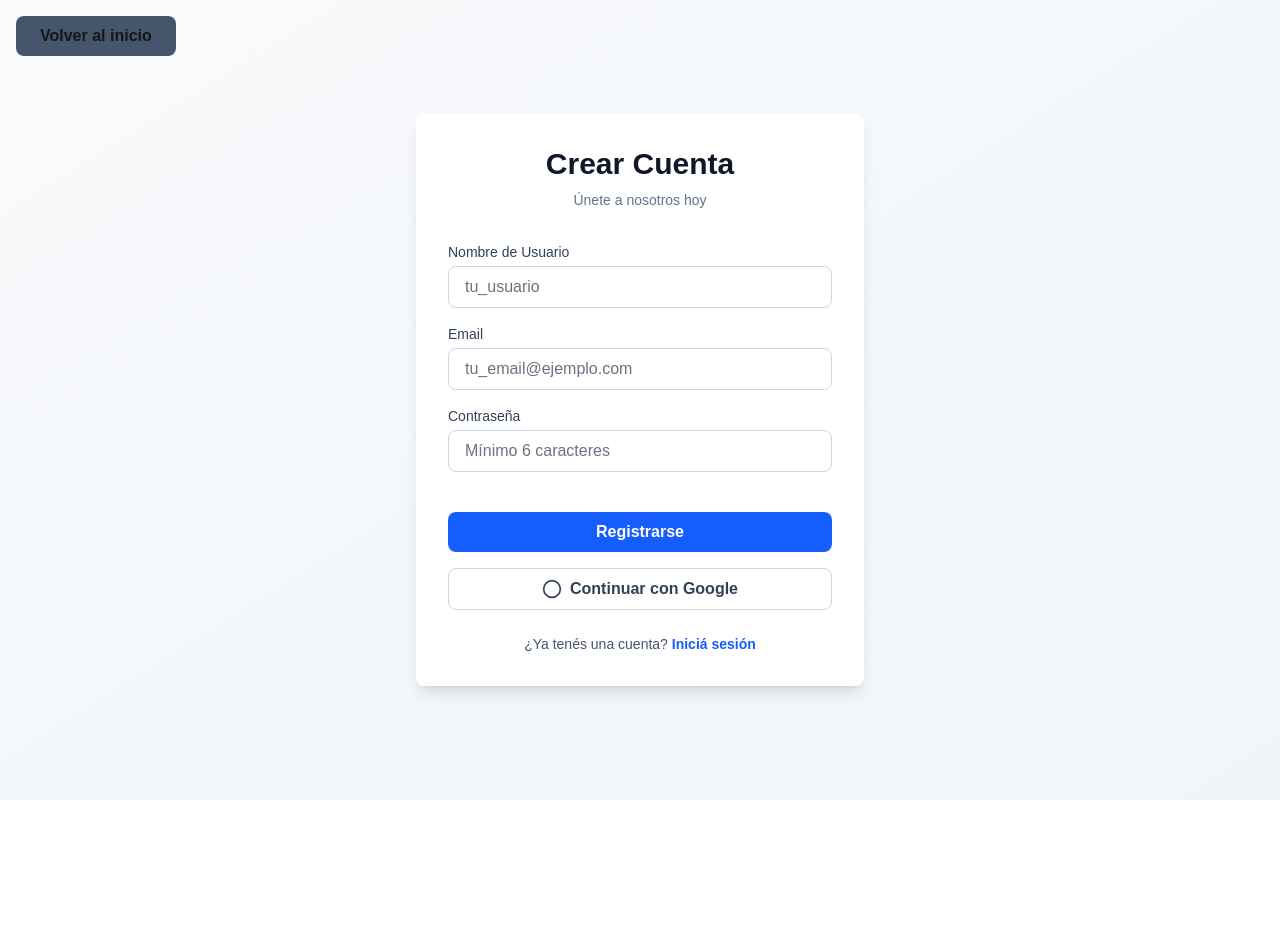
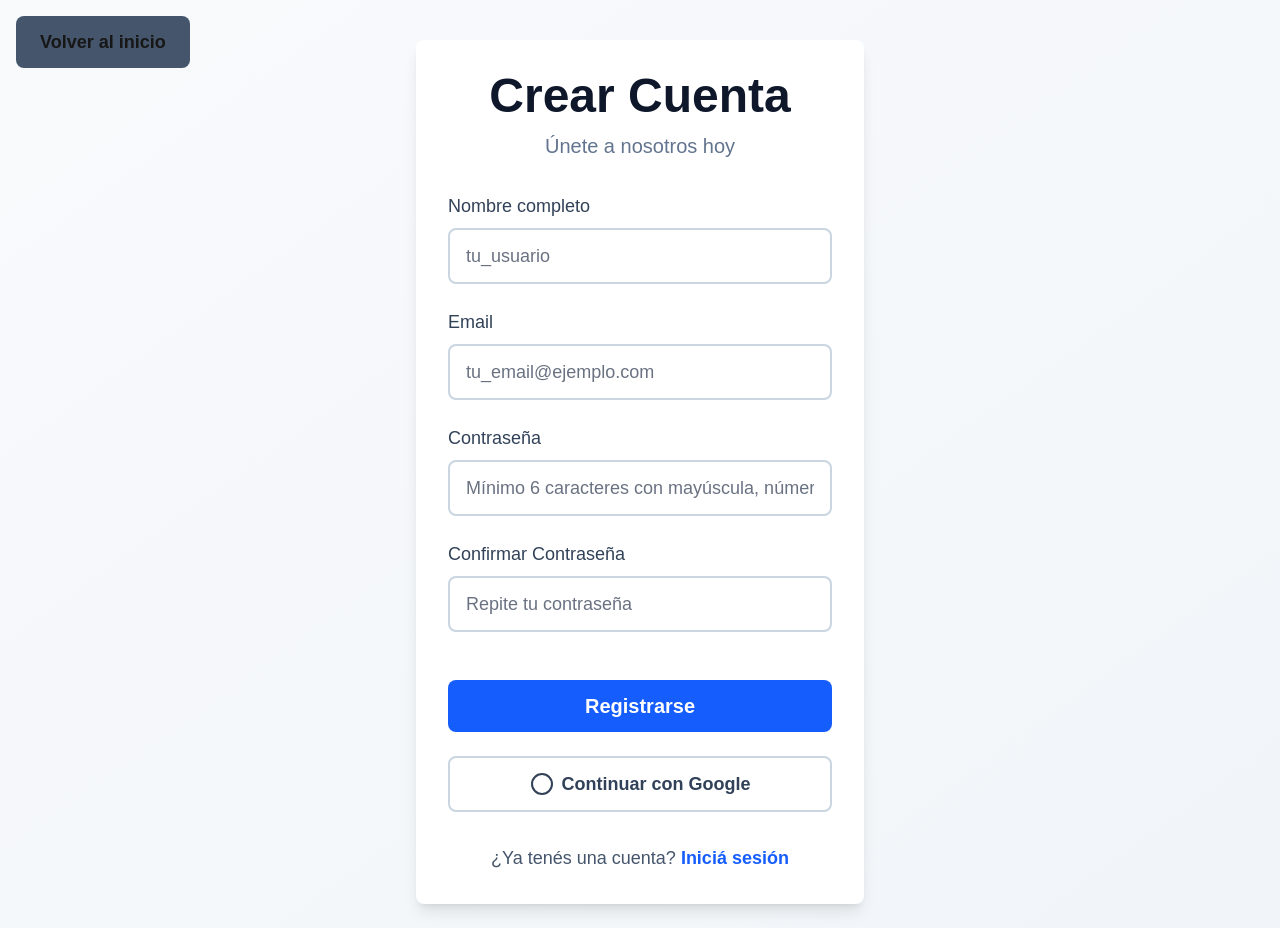
Before and after one commit to colibrilatam/colibri_os_front, a Next.js app in the folder client/: page /login in a window 1280 px wide. Both pictures are taken after a click on the button "Registrate". Before the commit the page ends 800 px from the top, so only its background shows below. Built offline with nearby package versions, Linux system fonts and the light colour scheme; no server answers.

Commit message:
registro conectado al backend

```diff
--- a/client/src/app/(dashboard)/proyectos/page.jsx
+++ b/client/src/app/(dashboard)/proyectos/page.jsx
@@ -122,7 +122,7 @@ export default function ProyectosPage() {
       ) : (
         <section>
           <h2 className="text-2xl font-bold text-gray-900 mb-4">Tu Proyecto</h2>
-          <div className="bg-gradient-to-br from-gray-50 to-gray-100 p-8 rounded-2xl border-2 border-dashed border-gray-300 flex flex-col items-center justify-center text-center">
+          <div className="bg-linear-to-br from-gray-50 to-gray-100 p-8 rounded-2xl border-2 border-dashed border-gray-300 flex flex-col items-center justify-center text-center">
             <div className="text-5xl mb-4">📋</div>
             <h3 className="text-2xl font-bold text-gray-900 mb-3">
               Todavía no creaste ningún proyecto
--- a/client/src/app/login/page.jsx
+++ b/client/src/app/login/page.jsx
@@ -1,18 +1,25 @@
 'use client';
 
 import { useState } from 'react';
+import { useRouter } from 'next/navigation';
 import Link from 'next/link';
 import LoadingScreen from '@/components/LoadingScreen';
+import { validatePassword, getPasswordErrors, validateEmail } from '@/lib/validations';
+import { useRegister } from '@/hooks/useRegister';
 
 export default function LoginRegisterPage() {
   const [view, setView] = useState('login');
   const [loading, setLoading] = useState(false);
+  const router = useRouter();
+
+  const { handleRegister } = useRegister();
 
   // Form fields
   const [formData, setFormData] = useState({
     username: '',
     email: '',
     password: '',
+    confirmPassword: '',
   });
 
   // Form errors
@@ -20,17 +27,17 @@ export default function LoginRegisterPage() {
     username: '',
     email: '',
     password: '',
+    confirmPassword: '',
   });
 
-  // Validation rules
-  const validateEmail = (email) => {
-    const emailRegex = /^[^\s@]+@[^\s@]+\.[^\s@]+$/;
-    return emailRegex.test(email);
-  };
-
-  const validatePassword = (password) => {
-    return password.length >= 6;
-  };
+  // Password validation details
+  const [passwordValidation, setPasswordValidation] = useState({
+    hasMinLength: false,
+    hasUpperCase: false,
+    hasNumber: false,
+    hasSpecialChar: false,
+    isValid: false,
+  });
 
   // Real-time validation on input change
   const handleInputChange = (e) => {
@@ -59,32 +66,57 @@ export default function LoginRegisterPage() {
     }
 
     if (name === 'password') {
+      const validation = validatePassword(value);
+      setPasswordValidation(validation);
+
       if (value.trim() === '') {
         newErrors.password = 'La contraseña es requerida';
-      } else if (!validatePassword(value)) {
-        newErrors.password = 'La contraseña debe tener mínimo 6 caracteres';
+      } else if (!validation.isValid) {
+        const errorsList = getPasswordErrors(validation);
+        newErrors.password = errorsList.join(', ');
       } else {
         newErrors.password = '';
+      }
+
+      // Check if confirmPassword matches password
+      if (formData.confirmPassword && value !== formData.confirmPassword) {
+        newErrors.confirmPassword = 'Las contraseñas no coinciden';
+      } else if (formData.confirmPassword === value) {
+        newErrors.confirmPassword = '';
+      }
+    }
+
+    if (name === 'confirmPassword') {
+      if (value.trim() === '') {
+        newErrors.confirmPassword = 'Confirmar contraseña es requerido';
+      } else if (value !== formData.password) {
+        newErrors.confirmPassword = 'Las contraseñas no coinciden';
+      } else {
+        newErrors.confirmPassword = '';
       }
     }
 
     setErrors(newErrors);
   };
 
-  // Check if form is valid
+  // revisar si el formulario es v
   const isFormValid = () => {
     if (view === 'login') {
       return formData.email.trim() !== '' &&
              formData.password.trim() !== '' &&
              !errors.email &&
-             !errors.password;
+             !errors.password &&
+             passwordValidation.isValid;
     } else {
       return formData.username.trim() !== '' &&
              formData.email.trim() !== '' &&
              formData.password.trim() !== '' &&
+             formData.confirmPassword.trim() !== '' &&
              !errors.username &&
              !errors.email &&
-             !errors.password;
+             !errors.password &&
+             !errors.confirmPassword &&
+             passwordValidation.isValid;
     }
   };
 
@@ -92,15 +124,23 @@ export default function LoginRegisterPage() {
   const handleSubmit = async (e) => {
     e.preventDefault();
 
-    if (!isFormValid()) return;
+    if (!isFormValid()) return alert('Por favor, corrige los errores en el formulario antes de continuar.');
 
     setLoading(true);
+    if(isLogin){
+      //logica de login
+    } else {
+    const result = await handleRegister(formData)
+    if (result.success) {
+      alert('¡Te has registrado correctamente! Bienvenido a Colibri OS');
+      switchView(); // Cambia a la vista de login después del registro exitoso
+    } else {
+      alert(result.error) // o mostrarlo en un estado de error en el componente
+    }
+  }
+  setLoading(false);
 
     // Se simula una llamada a la API con un delay de 1.5 segundos
-    setTimeout(() => {
-      console.log(`${view === 'login' ? 'Login' : 'Registro'} iniciado:`, formData);
-      setLoading(false);
-    }, 1500);
   };
 
   // Handle Google button click
@@ -111,8 +151,15 @@ export default function LoginRegisterPage() {
   // Switch between views
   const switchView = () => {
     setView(view === 'login' ? 'register' : 'login');
-    setFormData({ username: '', email: '', password: '' });
-    setErrors({ username: '', email: '', password: '' });
+    setFormData({ username: '', email: '', password: '', confirmPassword: '' });
+    setErrors({ username: '', email: '', password: '', confirmPassword: '' });
+    setPasswordValidation({
+      hasMinLength: false,
+      hasUpperCase: false,
+      hasNumber: false,
+      hasSpecialChar: false,
+      isValid: false,
+    });
   };
 
   if (loading) {
@@ -122,31 +169,31 @@ export default function LoginRegisterPage() {
   const isLogin = view === 'login';
 
   return (
-    <div className="flex items-center relative flex-col justify-center min-h-screen bg-linear-to-br from-slate-50 to-slate-100 px-4 p-6">
+    <div className=" flex items-center relative flex-col justify-center min-h-screen bg-linear-to-br from-slate-50 to-slate-100 px-4 py-6">
         {/* Home button */}
       <Link
         href="/"
-        className=" top-4 left-4 absolute  px-6 py-2 bg-slate-600 text-white rounded-lg font-semibold hover:bg-slate-700 transition"
+        className="top-4 left-4 absolute px-6 py-3 bg-slate-600 text-white rounded-lg font-semibold text-base sm:text-lg hover:bg-slate-700 transition"
       >
         Volver al inicio
       </Link>
 
-      <div className="w-full max-w-md bg-white rounded-lg shadow-lg p-8">
+      <div className="mt-4 w-full max-w-md bg-white rounded-lg shadow-lg p-6 sm:p-8">
         {/* Title */}
-        <h1 className="text-3xl font-bold text-slate-900 mb-2 text-center">
+        <h1 className="text-4xl sm:text-5xl font-bold text-slate-900 mb-3 text-center">
           {isLogin ? 'Iniciar Sesión' : 'Crear Cuenta'}
         </h1>
-        <p className="text-center text-slate-500 text-sm mb-8">
+        <p className="text-center text-slate-500 text-lg sm:text-xl mb-8">
           {isLogin ? 'Bienvenido de vuelta' : 'Únete a nosotros hoy'}
         </p>
 
         {/* Form */}
-        <form onSubmit={handleSubmit} className="space-y-4">
+        <form onSubmit={handleSubmit} className="space-y-6">
           {/* Username field (only in register) */}
           {!isLogin && (
             <div>
-              <label htmlFor="username" className="block text-sm font-medium text-slate-700 mb-1">
-                Nombre de Usuario
+              <label htmlFor="username" className="block text-base sm:text-lg font-medium text-slate-700 mb-2">
+                Nombre completo
               </label>
               <input
                 type="text"
@@ -155,19 +202,19 @@ export default function LoginRegisterPage() {
                 value={formData.username}
                 onChange={handleInputChange}
                 placeholder="tu_usuario"
-                className={`w-full px-4 py-2 border rounded-lg focus:outline-none focus:ring-2 focus:ring-blue-500 transition placeholder:text-gray-500 text-black ${
+                className={`w-full px-4 py-3 border-2 rounded-lg text-base sm:text-lg focus:outline-none focus:ring-2 focus:ring-blue-500 transition placeholder:text-gray-500 text-black ${
                   errors.username ? 'border-red-500 bg-red-50' : 'border-slate-300'
                 }`}
               />
               {errors.username && (
-                <p className="text-red-500 text-xs mt-1">{errors.username}</p>
+                <p className="text-red-500 text-sm sm:text-base mt-2">{errors.username}</p>
               )}
             </div>
           )}
 
           {/* Email field */}
           <div>
-            <label htmlFor="email" className="block text-sm font-medium text-slate-700 mb-1">
+            <label htmlFor="email" className="block text-base sm:text-lg font-medium text-slate-700 mb-2">
               Email
             </label>
             <input
@@ -177,18 +224,18 @@ export default function LoginRegisterPage() {
               value={formData.email}
               onChange={handleInputChange}
               placeholder="tu_email@ejemplo.com"
-              className={`w-full px-4 py-2 border rounded-lg focus:outline-none focus:ring-2 focus:ring-blue-500 transition placeholder:text-gray-500 text-black ${
+              className={`w-full px-4 py-3 border-2 rounded-lg text-base sm:text-lg focus:outline-none focus:ring-2 focus:ring-blue-500 transition placeholder:text-gray-500 text-black ${
                 errors.email ? 'border-red-500 bg-red-50' : 'border-slate-300'
               }`}
             />
             {errors.email && (
-              <p className="text-red-500 text-xs mt-1">{errors.email}</p>
+              <p className="text-red-500 text-sm sm:text-base mt-2">{errors.email}</p>
             )}
           </div>
 
           {/* Password field */}
           <div>
-            <label htmlFor="password" className="block text-sm font-medium text-slate-700 mb-1">
+            <label htmlFor="password" className="block text-base sm:text-lg font-medium text-slate-700 mb-2">
               Contraseña
             </label>
             <input
@@ -197,20 +244,81 @@ export default function LoginRegisterPage() {
               name="password"
               value={formData.password}
               onChange={handleInputChange}
-              placeholder="Mínimo 6 caracteres"
-              className={`w-full px-4 py-2 border rounded-lg focus:outline-none focus:ring-2 focus:ring-blue-500 transition placeholder:text-gray-500 text-black ${
+              placeholder="Mínimo 6 caracteres con mayúscula, número y símbolo"
+              className={`w-full px-4 py-3 border-2 rounded-lg text-base sm:text-lg focus:outline-none focus:ring-2 focus:ring-blue-500 transition placeholder:text-gray-500 text-black ${
                 errors.password ? 'border-red-500 bg-red-50' : 'border-slate-300'
               }`}
             />
             {errors.password && (
-              <p className="text-red-500 text-xs mt-1">{errors.password}</p>
+              <p className="text-red-500 text-sm sm:text-base mt-2">{errors.password}</p>
+            )}
+
+            {/* Password requirements display (only in register) */}
+            {!isLogin && formData.password && (
+              <div className="mt-3 p-3 bg-slate-50 rounded-lg border border-slate-200">
+                <p className="text-xs sm:text-sm font-semibold text-slate-700 mb-2">Requisitos:</p>
+                <ul className="space-y-1 text-xs sm:text-sm">
+                  <li className={`flex items-center gap-2 ${passwordValidation.hasMinLength ? 'text-green-600' : 'text-slate-500'}`}>
+                    <span className={`w-4 h-4 rounded-full flex items-center justify-center ${passwordValidation.hasMinLength ? 'bg-green-600' : 'bg-slate-300'}`}>
+                      {passwordValidation.hasMinLength && <span className="text-white text-xs">✓</span>}
+                    </span>
+                    Mínimo 6 caracteres
+                  </li>
+                  <li className={`flex items-center gap-2 ${passwordValidation.hasUpperCase ? 'text-green-600' : 'text-slate-500'}`}>
+                    <span className={`w-4 h-4 rounded-full flex items-center justify-center ${passwordValidation.hasUpperCase ? 'bg-green-600' : 'bg-slate-300'}`}>
+                      {passwordValidation.hasUpperCase && <span className="text-white text-xs">✓</span>}
+                    </span>
+                    Al menos 1 mayúscula (A-Z)
+                  </li>
+                  <li className={`flex items-center gap-2 ${passwordValidation.hasNumber ? 'text-green-600' : 'text-slate-500'}`}>
+                    <span className={`w-4 h-4 rounded-full flex items-center justify-center ${passwordValidation.hasNumber ? 'bg-green-600' : 'bg-slate-300'}`}>
+                      {passwordValidation.hasNumber && <span className="text-white text-xs">✓</span>}
+                    </span>
+                    Al menos 1 número (0-9)
+                  </li>
+                  <li className={`flex items-center gap-2 ${passwordValidation.hasSpecialChar ? 'text-green-600' : 'text-slate-500'}`}>
+                    <span className={`w-4 h-4 rounded-full flex items-center justify-center ${passwordValidation.hasSpecialChar ? 'bg-green-600' : 'bg-slate-300'}`}>
+                      {passwordValidation.hasSpecialChar && <span className="text-white text-xs">✓</span>}
+                    </span>
+                    Al menos 1 símbolo especial (!@#$%^&*)
+                  </li>
+                </ul>
+              </div>
             )}
           </div>
+
+          {/* Confirm Password field (only in register) */}
+          {!isLogin && (
+            <div>
+              <label htmlFor="confirmPassword" className="block text-base sm:text-lg font-medium text-slate-700 mb-2">
+                Confirmar Contraseña
+              </label>
+              <input
+                type="password"
+                id="confirmPassword"
+                name="confirmPassword"
+                value={formData.confirmPassword}
+                onChange={handleInputChange}
+                placeholder="Repite tu contraseña"
+                className={`w-full px-4 py-3 border-2 rounded-lg text-base sm:text-lg focus:outline-none focus:ring-2 focus:ring-blue-500 transition placeholder:text-gray-500 text-black ${
+                  errors.confirmPassword ? 'border-red-500 bg-red-50' : 'border-slate-300'
+                }`}
+              />
+              {errors.confirmPassword && (
+                <p className="text-red-500 text-sm sm:text-base mt-2">{errors.confirmPassword}</p>
+              )}
+              {!errors.confirmPassword && formData.confirmPassword && formData.password === formData.confirmPassword && (
+                <p className="text-green-600 text-sm sm:text-base mt-2">✓ Las contraseñas coinciden</p>
+              )}
+            </div>
+          )}
 
           {/* Submit button */}
           <button
             type="submit"
-            className='w-full py-2 px-4 rounded-lg font-semibold transition mt-6 bg-blue-600 text-white hover:bg-blue-700 cursor-pointer'
+            id={isLogin ? 'login' : 'register'}
+            className='w-full py-3 px-4 rounded-lg font-semibold text-lg sm:text-xl transition mt-6 bg-blue-600 text-white hover:bg-blue-700 cursor-pointer disabled:opacity-50 disabled:cursor-not-allowed'
+
           >
             {isLogin ? 'Iniciar Sesión' : 'Registrarse'}
           </button>
@@ -220,10 +328,10 @@ export default function LoginRegisterPage() {
         <button
           type="button"
           onClick={handleGoogleClick}
-          className="w-full py-2 px-4 border border-slate-300 rounded-lg font-semibold text-slate-700 hover:bg-slate-50 transition mt-4 flex items-center justify-center gap-2"
+          className="w-full py-3 px-4 border-2 border-slate-300 rounded-lg font-semibold text-base sm:text-lg text-slate-700 hover:bg-slate-50 transition mt-6 flex items-center justify-center gap-2"
         >
           <svg
-            className="w-5 h-5"
+            className="w-6 h-6"
             viewBox="0 0 24 24"
             fill="none"
             stroke="currentColor"
@@ -235,12 +343,12 @@ export default function LoginRegisterPage() {
         </button>
 
         {/* Toggle view link */}
-        <p className="text-center text-slate-600 text-sm mt-6">
+        <p className="text-center text-slate-600 text-base sm:text-lg mt-8">
           {isLogin ? '¿No tenés cuenta? ' : '¿Ya tenés una cuenta? '}
           <button
             type="button"
             onClick={switchView}
-            className="text-blue-600 font-semibold hover:underline"
+            className="text-blue-600 font-semibold hover:underline text-base sm:text-lg"
           >
             {isLogin ? 'Registrate' : 'Iniciá sesión'}
           </button>
--- a/client/src/components/Sidebar.jsx
+++ b/client/src/components/Sidebar.jsx
@@ -22,6 +22,7 @@ export default function Sidebar() {
     { href: '/competencias', label: 'Competencias' },
     { href: '/incertidumbre', label: 'Incertidumbre' },
     { href: '/trazabilidad', label: 'Trazabilidad' },
+    { href: '/proyectos', label: 'Proyectos' },
   ];
 
   return (
--- a/client/src/components/proyectos/CreateProjectSheet.jsx
+++ b/client/src/components/proyectos/CreateProjectSheet.jsx
@@ -106,7 +106,7 @@ export default function CreateProjectSheet({ onClose, onCreate }) {
             <div className="flex-1">
               <h2
                 id="sheet-title"
-                className="text-3xl font-bold text-gray-900 break-words pr-4"
+                className="text-3xl font-bold text-gray-900 wrap-break-words pr-4"
               >
                 Crear Tu Proyecto
               </h2>
@@ -118,7 +118,7 @@ export default function CreateProjectSheet({ onClose, onCreate }) {
             {/* Botón de cierre - Grande y accesible */}
             <button
               onClick={handleClose}
-              className="flex-shrink-0 w-14 h-14 min-w-12 min-h-12 rounded-full bg-red-100 hover:bg-red-200 text-red-700 font-bold text-2xl transition-colors active:scale-95 flex items-center justify-center"
+              className="shrink-0 w-14 h-14 min-w-12 min-h-12 rounded-full bg-red-100 hover:bg-red-200 text-red-700 font-bold text-2xl transition-colors active:scale-95 flex items-center justify-center"
               aria-label="Cerrar"
               title="Cerrar"
             >
--- a/client/src/components/proyectos/MembersList.jsx
+++ b/client/src/components/proyectos/MembersList.jsx
@@ -51,7 +51,7 @@ export default function MembersList({ miembros, conteoDeSexos }) {
               className="flex items-center gap-4 p-4 bg-gray-50 rounded-xl border-l-4 border-blue-400"
             >
               {/* Icono de sexo */}
-              <span className="text-3xl flex-shrink-0">
+              <span className="text-3xl shrink-0">
                 {miembro.sexo === 'hombre' ? '♂️' : '♀️'}
               </span>
 
--- a/client/src/components/proyectos/ProjectCard.jsx
+++ b/client/src/components/proyectos/ProjectCard.jsx
@@ -12,7 +12,7 @@ export default function ProjectCard({ project, isMiProyecto, onClick }) {
       onClick={onClick}
       className={`w-full text-left p-6 rounded-2xl transition-all duration-200 active:scale-98 ${
         isMiProyecto
-          ? 'bg-gradient-to-br from-blue-50 to-blue-100 border-2 border-blue-500 shadow-md hover:shadow-lg'
+          ? 'bg-linear-to-br from-blue-50 to-blue-100 border-2 border-blue-500 shadow-md hover:shadow-lg'
           : 'bg-white border-2 border-gray-200 shadow-sm hover:shadow-md hover:border-blue-300'
       }`}
       style={{ minHeight: '160px' }}
@@ -47,7 +47,7 @@ export default function ProjectCard({ project, isMiProyecto, onClick }) {
         </div>
 
         {/* Indicador de interactividad */}
-        <div className="flex-shrink-0 flex items-center justify-center w-14 h-14 bg-blue-100 rounded-full">
+        <div className="shrink-0 flex items-center justify-center w-14 h-14 bg-blue-100 rounded-full">
           <span className="text-2xl text-blue-600">›</span>
         </div>
       </div>
--- a/client/src/components/proyectos/ProjectDetailSheet.jsx
+++ b/client/src/components/proyectos/ProjectDetailSheet.jsx
@@ -56,7 +56,7 @@ export default function ProjectDetailSheet({ project, isMiProyecto, onClose }) {
               )}
               <h2
                 id="sheet-title"
-                className="text-3xl font-bold text-gray-900 break-words pr-4"
+                className="text-3xl font-bold text-gray-900 wrap-break-words pr-4"
               >
                 {project.nombre}
               </h2>
@@ -65,7 +65,7 @@ export default function ProjectDetailSheet({ project, isMiProyecto, onClose }) {
             {/* Botón de cierre - Grande y accesible */}
             <button
               onClick={handleClose}
-              className="flex-shrink-0 w-14 h-14 min-w-12 min-h-12 rounded-full bg-red-100 hover:bg-red-200 text-red-700 font-bold text-2xl transition-colors active:scale-95 flex items-center justify-center"
+              className="shrink-0 w-14 h-14 min-w-12 min-h-12 rounded-full bg-red-100 hover:bg-red-200 text-red-700 font-bold text-2xl transition-colors active:scale-95 flex items-center justify-center"
               aria-label="Cerrar detalles del proyecto"
               title="Cerrar"
             >
--- /dev/null
+++ b/client/src/hooks/useRegister.js
@@ -0,0 +1,25 @@
+import { register } from '@/services/authService'
+
+export const useRegister = () => {
+
+  const handleRegister = async (formData) => {
+    try {
+      const data = await register({
+        email: formData.email,
+        password: formData.password,
+        confirmPassword: formData.confirmPassword,
+        fullName: formData.username,
+      })
+
+      //localStorage.setItem('token', data.token)
+      return { success: true, data }
+
+    } catch (err) {
+        console.log(err)
+      const message = err.response?.data?.message || 'Error al registrarse'
+      return { success: false, error: message }
+    }
+  }
+
+  return { handleRegister }
+}
--- /dev/null
+++ b/client/src/lib/validations.js
@@ -0,0 +1,60 @@
+// Password validation regex patterns
+export const PASSWORD_PATTERNS = {
+  hasUpperCase: /[A-Z]/,
+  hasNumber: /[0-9]/,
+  hasSpecialChar: /[!@#$%^&*()_+\-=\[\]{};':"\\|,.<>\/?]/,
+  minLength: 6,
+};
+
+/**
+ * Validates if a password meets all requirements
+ * @param {string} password - The password to validate
+ * @returns {object} - Object with validation results
+ */
+export const validatePassword = (password) => {
+  return {
+    hasMinLength: password.length >= PASSWORD_PATTERNS.minLength,
+    hasUpperCase: PASSWORD_PATTERNS.hasUpperCase.test(password),
+    hasNumber: PASSWORD_PATTERNS.hasNumber.test(password),
+    hasSpecialChar: PASSWORD_PATTERNS.hasSpecialChar.test(password),
+    isValid:
+      password.length >= PASSWORD_PATTERNS.minLength &&
+      PASSWORD_PATTERNS.hasUpperCase.test(password) &&
+      PASSWORD_PATTERNS.hasNumber.test(password) &&
+      PASSWORD_PATTERNS.hasSpecialChar.test(password),
+  };
+};
+
+/**
+ * Gets error messages for password validation
+ * @param {object} validation - Result from validatePassword
+ * @returns {string[]} - Array of error messages
+ */
+export const getPasswordErrors = (validation) => {
+  const errors = [];
+
+  if (!validation.hasMinLength) {
+    errors.push('Mínimo 6 caracteres');
+  }
+  if (!validation.hasUpperCase) {
+    errors.push('Al menos 1 mayúscula');
+  }
+  if (!validation.hasNumber) {
+    errors.push('Al menos 1 número');
+  }
+  if (!validation.hasSpecialChar) {
+    errors.push('Al menos 1 carácter especial (!@#$%^&*)');
+  }
+
+  return errors;
+};
+
+/**
+ * Validates email format
+ * @param {string} email - The email to validate
+ * @returns {boolean}
+ */
+export const validateEmail = (email) => {
+  const emailRegex = /^[^\s@]+@[^\s@]+\.[^\s@]+$/;
+  return emailRegex.test(email);
+};
--- /dev/null
+++ b/client/src/services/authService.js
@@ -0,0 +1,4 @@
+import api from "@/lib/axios";
+
+export const register = (data) =>
+    api.post('/auth/signup', data).then(r => r.data)
```
Also changed, not shown: client/src/components/Header.jsx (+9 -0 lines), client/src/lib/axios.js (added, +7 -0 lines), 1 other file (tests, documents, lock files or other folders).
